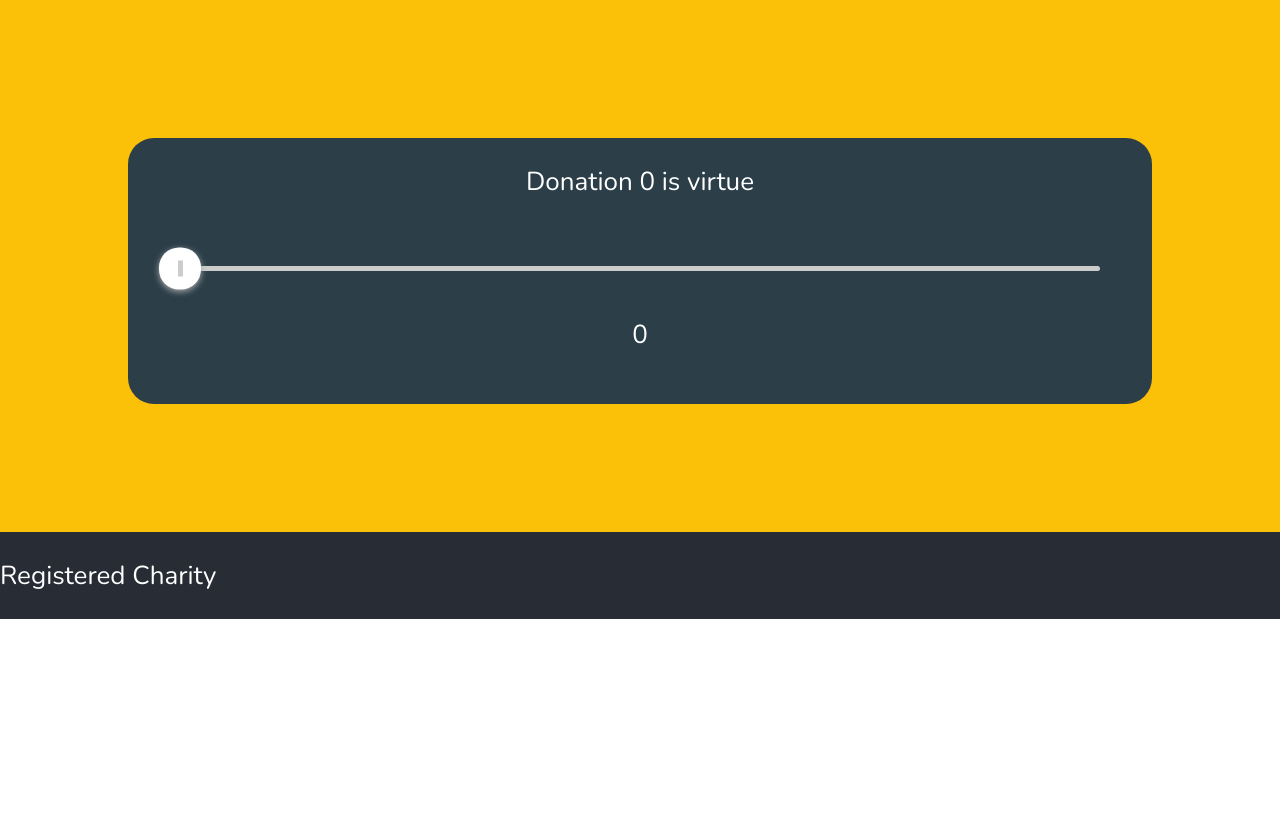
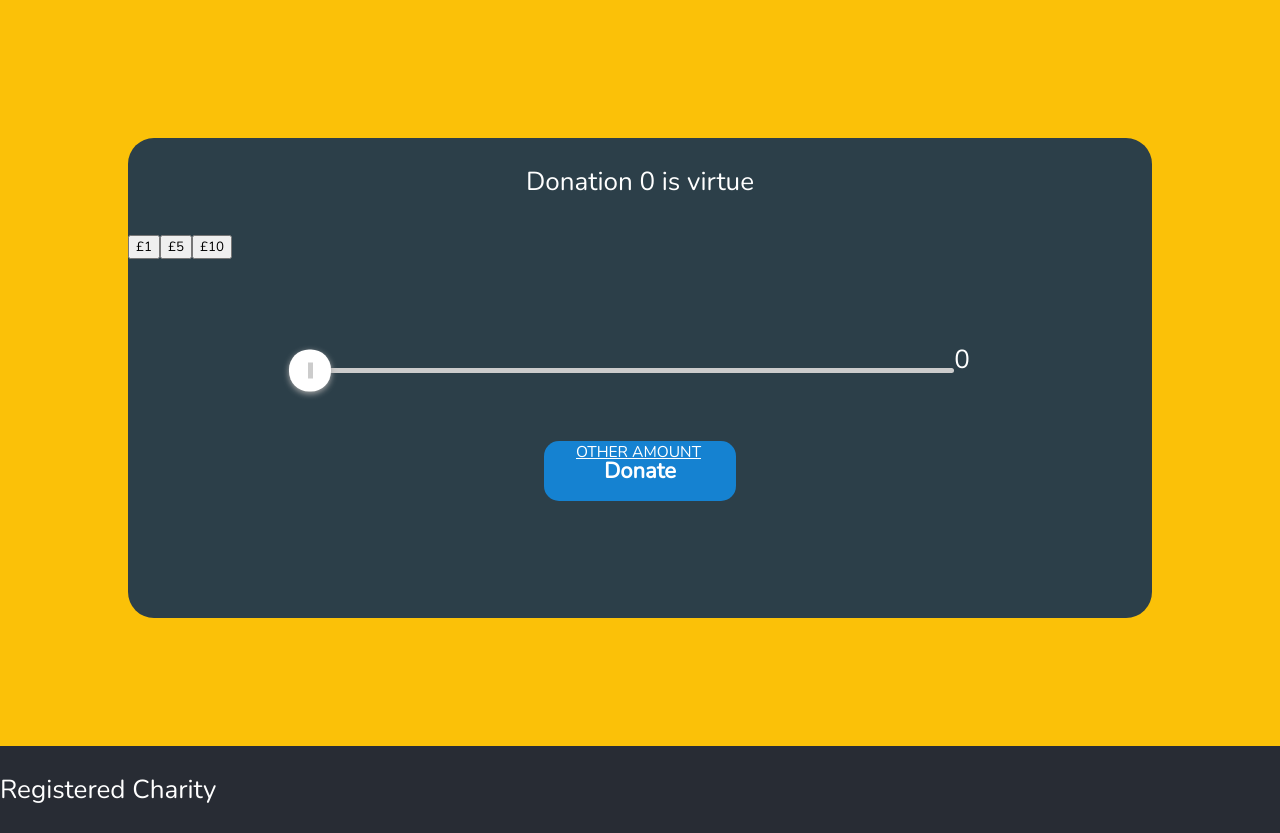
Before and after one commit to CharlyMannion/project-pollen-frontend, a React (Create React App) app: page /story/1 in a window 1280 px wide. Shown: the part 980-1813 px from the top of the page. Before the commit the page ends 1599 px from the top, so only its background shows below. Built offline with nearby package versions, Linux system fonts and the light colour scheme; no server answers.

Commit message:
Add donation elements and button functionality with styling

```diff
--- a/src/App.css
+++ b/src/App.css
@@ -192,7 +192,7 @@ nav li a {
   background-color: #2c3f49;
   border-radius: 1em;
   margin:10%;
-  min-height: 20vh;
+  min-height: 60vh;
   align-items: center;
   justify-content: center;
   font-size: calc(10px + 2vmin);
@@ -202,3 +202,11 @@ nav li a {
 .donation-details p{
   text-align: center;
 }
+
+.other-amount a{
+  color: white;
+  font-size: 0.6em;
+  text-decoration: underline;
+  position: absolute;
+  left: 45%;
+}
--- a/src/components/BigSlider.jsx
+++ b/src/components/BigSlider.jsx
@@ -14,7 +14,7 @@ class BigSlider extends React.Component {
           display: "flex",
           justifyContent: "center",
           flexWrap: "wrap",
-          margin: "2em"
+          margin: "2em",
         }}
       >
         <Range
@@ -34,7 +34,9 @@ class BigSlider extends React.Component {
                 ...props.style,
                 height: "36px",
                 display: "flex",
-                width: "100%"
+                width: "70%",
+                paddingTop: "4.5%",
+                top: "50%"
               }}
             >
               <div
--- a/src/components/Slider.jsx
+++ b/src/components/Slider.jsx
@@ -1,10 +1,16 @@
 import React, { useState } from "react";
 import '../App.css';
 import BigSlider from "./BigSlider";
+import StyledButton from '../styledComponents/StyledButton';
 
 
 function Slider() {
     const [donation, onChange] = useState([0]);
+
+    function handleClick(e) {
+        console.log("hello");
+        onChange([5]);
+    }
     return (
         <div className="donation-selection">
             <div className="donation-card-title">
@@ -14,7 +20,16 @@ function Slider() {
                 <div className="donation-details">
                     <p>Donation {donation} is virtue</p>
                 </div>
+                <div className="row">
+                    <button onClick= {handleClick}>£1</button>
+                    <button>£5</button>
+                    <button>£10</button>
+                </div>
                 <BigSlider donation={donation} onChange={onChange} />
+                <div className="other-amount">
+                    <a href="#" > OTHER AMOUNT </a>
+                <StyledButton style={{display: "block", margin: "auto"}}>Donate</StyledButton>
+                </div>
             </div>
         </div>
     )
```
